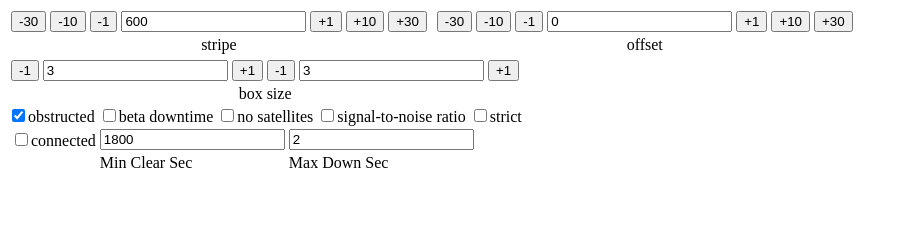
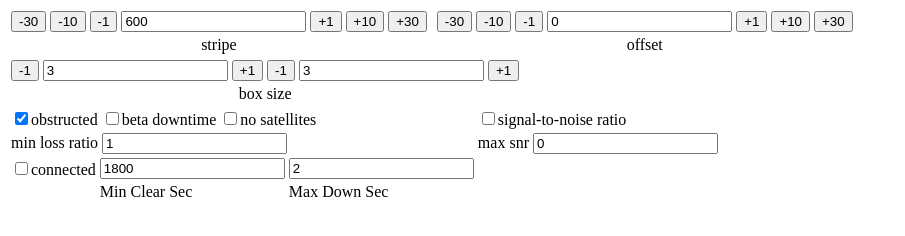
Before and after one commit to beerriot/starlink-ping-loss-viewer, a plain HTML site: page viewer/index.html in a window 1280 px wide. Shown: the whole page, without its empty margins (0-905 px from the left). Drawn offline with Linux system fonts and the light colour scheme; no server answers.

Commit message:
specify min ping loss and max snr explicitly
This replaces "strict", which toggled ping loss between 0 and 1, and snr
between 0 and 9.

```diff
--- a/viewer/index.html
+++ b/viewer/index.html
@@ -53,14 +53,27 @@
         </table>
       </div>
       <div>
-        <input id="obstructed" type="checkbox">obstructed</input>
-        <input id="betadown" type="checkbox">beta downtime</input>
-        <input id="nosatellite" type="checkbox">no satellites</input>
-        <input id="snr" type="checkbox">signal-to-noise ratio</input>
-        <input id="strict" type="checkbox">strict</input>
-      </div>
-      <div>
         <table>
+          <tr>
+            <td colspan="3">
+              <input id="obstructed" type="checkbox">obstructed</input>
+              <input id="betadown" type="checkbox">beta downtime</input>
+              <input id="nosatellite" type="checkbox">no satellites</input>
+            </td>
+            <td>
+              <div style="display: inline">
+                <input id="snr" type="checkbox">signal-to-noise ratio</input>
+              </div>
+            </td>
+          </tr>
+          <tr>
+            <td colspan="3">
+              min loss ratio <input id="minlossratio" type="text" />
+            </td>
+            <td>
+              max snr <input id="maxsnr" type="text" />
+            </td>
+          </tr>
           <tr>
             <td><input id="connected" type="checkbox">connected</input></td>
             <td><input id="connectedMinSpan" type="text"></input></td>
--- a/viewer/viewer.js
+++ b/viewer/viewer.js
@@ -9,9 +9,10 @@ var display = {
     "betadown": false,
     "nosatellite": false,
     "snr": false,
-    "strict": false,
     "connected": false
 };
+var minLossRatio = 1.0
+var maxSnr = 0.0
 var connectedParams = {
     "minSec": 1800,
     "maxDSec": 2,
@@ -22,6 +23,8 @@ var lengthBox = document.getElementById("stripeLength")
 var offsetBox = document.getElementById("offset")
 var boxWidthBox = document.getElementById("boxWidth")
 var boxHeightBox = document.getElementById("boxHeight")
+var minLossRatioBox = document.getElementById("minlossratio")
+var maxSnrBox = document.getElementById("maxsnr")
 
 function lengthButtonClick(value) {
     stripeLength = Math.max(1, stripeLength+value)
@@ -47,18 +50,18 @@ function boxHeightButtonClick(value) {
     plot()
 }
 
-function inputChangeThunk(input, setter) {
+function inputChangeThunk(input, setter, parser = parseInt) {
     return function() {
-        var newVal = parseInt(input.value)
+        var newVal = parser(input.value)
         if (!isNaN(newVal)) {
             setter(newVal)
             plot()
         }
     }
 }
-function attachInput(input, setter) {
+function attachInput(input, setter, parser) {
     input.value = setter()
-    input.addEventListener("change", inputChangeThunk(input, setter))
+    input.addEventListener("change", inputChangeThunk(input, setter, parser))
 }
 
 attachInput(lengthBox, function(newVal) {
@@ -88,6 +91,22 @@ attachInput(boxHeightBox, function(newVal) {
     }
     return boxHeight
 });
+
+attachInput(minLossRatioBox, function(newVal) {
+    if (newVal != null) {
+        minLossRatio = Math.min(1.0, Math.max(0.0, newVal))
+        connectedSpans = null;
+    }
+    return minLossRatio
+}, parseFloat);
+
+attachInput(maxSnrBox, function(newVal) {
+    if (newVal != null) {
+        maxSnr = Math.min(9.0, Math.max(0.0, newVal))
+        connectedSpans = null;
+    }
+    return maxSnr
+}, parseFloat);
 
 attachInput(document.getElementById("connectedMinSpan"), function(newVal) {
     if (newVal != null) {
@@ -119,7 +138,6 @@ attachCheckbox("obstructed");
 attachCheckbox("betadown");
 attachCheckbox("nosatellite");
 attachCheckbox("snr");
-attachCheckbox("strict");
 attachCheckbox("connected");
 
 function attachButtons(prefix, actionFunc) {
@@ -160,8 +178,7 @@ function shouldShowDropAt(index) {
     return ((display["obstructed"] && data[index].o) ||
             (display["nosatellite"] && !data[index].s) ||
             (display["betadown"] && data[index].s && !data[index].o)) &&
-        ((!display["strict"] && data[index].d > 0) ||
-         (display["strict"] && data[index].d == 1));
+        (data[index].d >= minLossRatio);
 }
 
 function plot() {
@@ -206,9 +223,7 @@ function plot() {
     for (var i = offset; i < data.length; i++) {
         var boxX = ((i-offset) % stripeLength) * boxWidth
         var boxY = Math.floor((i-offset) / stripeLength) * boxHeight
-        if (display["snr"] &&
-            ((!display["strict"] && data[i].n < 9) ||
-             (display["strict"] && data[i].n == 0))) {
+        if (display["snr"] && data[i].n <= maxSnr) {
             viewer.append(makeBox(boxX, boxY, "#999999", 1-(data[i].n/9)));
         }
         if (display["connected"]) {
```
Also changed, not shown: 1 other file.
